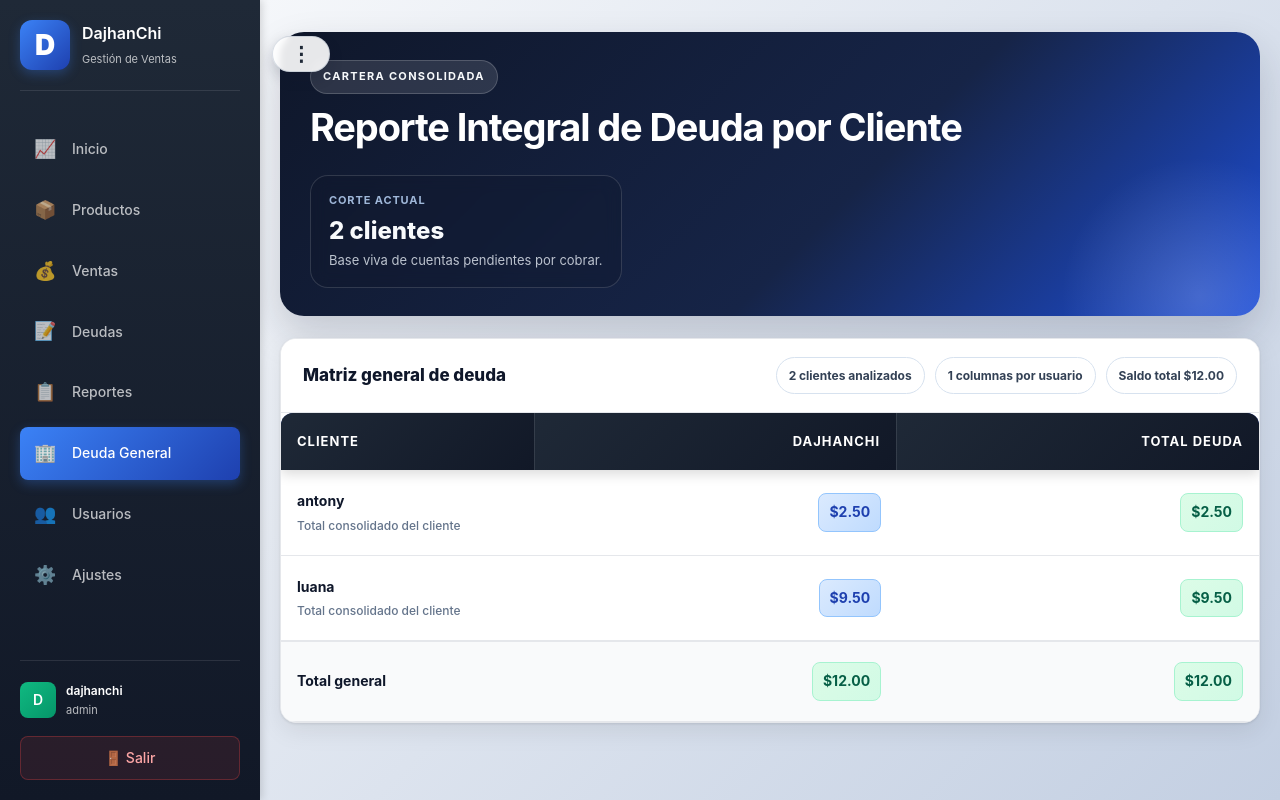
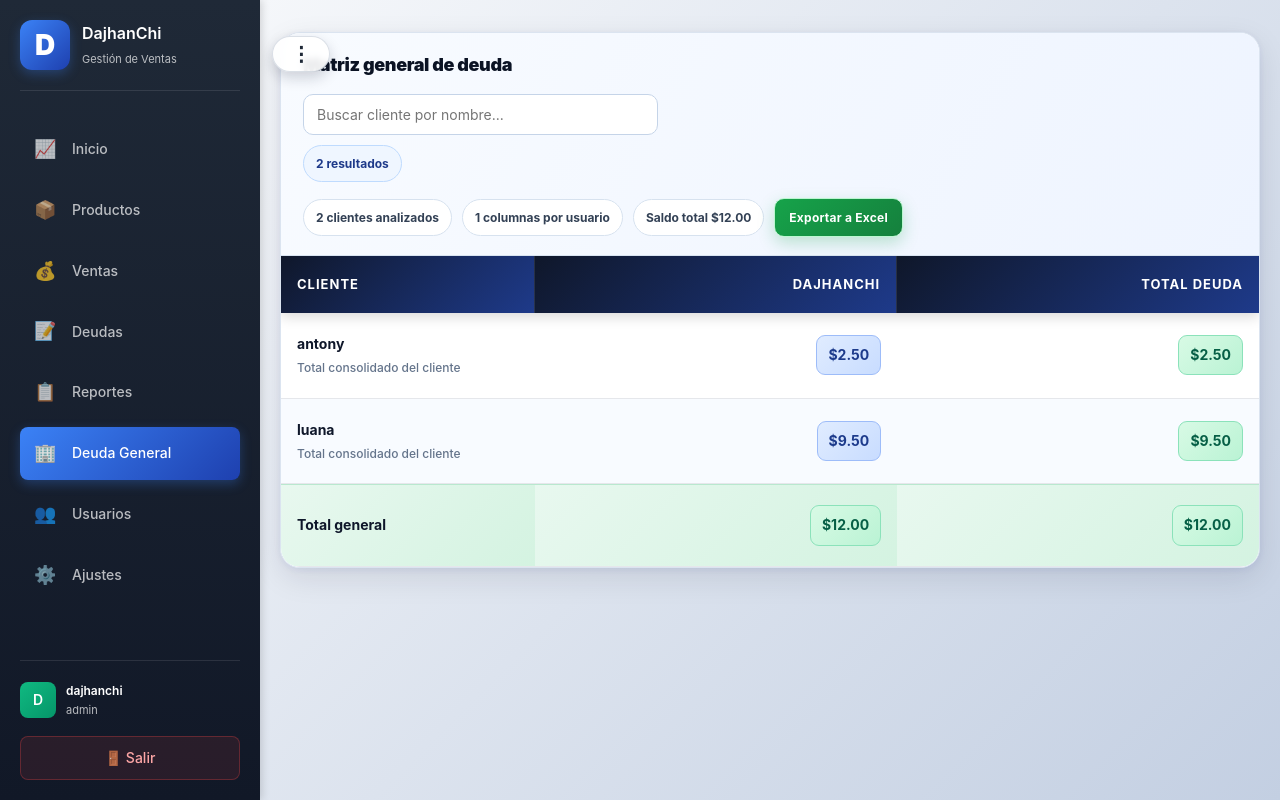
Before and after one commit to DajhanChi/DajhanChi_Ventas, a Flask app: page /reports/debts-matrix in a window 1280 px wide. Run offline with Flask 3, Linux system fonts and the light colour scheme; a user stored in the database is signed in.

Commit message:
ultima actualizacion

```diff
--- a/app.py
+++ b/app.py
@@ -3,10 +3,12 @@ import sqlite3
 import threading
 import time
 import json
+import importlib
 from collections import defaultdict
 from datetime import datetime, date, timedelta
 from decimal import Decimal, InvalidOperation
 from functools import wraps
+from io import BytesIO
 
 from dotenv import load_dotenv
 
@@ -1364,6 +1366,104 @@ def debt_customer_receipt():
     )
 
 
+@app.route("/debts/payments")
+@login_required
+@require_permission("debts")
+def payments_history():
+    user_id = session.get("user_id")
+    customer_filter_text = request.args.get("customer", "").strip()
+    recent_payments_query = (
+        Payment.query.join(Sale)
+        .filter(Sale.user_id == user_id)
+        .options(
+            db.joinedload(Payment.sale).joinedload(Sale.items).joinedload(SaleItem.product)
+        )
+        .order_by(Payment.created_at.desc())
+    )
+
+    recent_payments = recent_payments_query.limit(300).all()
+    grouped_by_customer = {}
+    for payment in recent_payments:
+        sale = payment.sale
+        customer_name = (sale.customer_name or "Sin nombre").strip() if sale else "Sin nombre"
+        if customer_filter_text and customer_filter_text.lower() not in customer_name.lower():
+            continue
+
+        customer_key = customer_name.lower()
+        customer_group = grouped_by_customer.setdefault(customer_key, {
+            "customer_name": customer_name,
+            "total_paid_cents": 0,
+            "payment_count": 0,
+            "latest_payment_at": None,
+            "payments": [],
+        })
+
+        sale_items_summary = []
+        if sale and sale.items:
+            for item in sale.items:
+                product_name = item.product.name if item.product else "Producto eliminado"
+                sale_items_summary.append({
+                    "product_name": product_name,
+                    "qty": item.qty,
+                    "line_total_cents": item.line_total_cents,
+                })
+
+        customer_group["total_paid_cents"] += payment.amount_cents or 0
+        customer_group["payment_count"] += 1
+        if not customer_group["latest_payment_at"] or payment.created_at > customer_group["latest_payment_at"]:
+            customer_group["latest_payment_at"] = payment.created_at
+
+        customer_group["payments"].append({
+            "payment": payment,
+            "sale_items_summary": sale_items_summary,
+            "payment_date": payment.created_at.date(),
+            "payment_date_label": payment.created_at.strftime("%d/%m/%Y"),
+        })
+
+    grouped_customers = []
+    for customer_group in grouped_by_customer.values():
+        payments_by_date = {}
+        for payment_row in customer_group["payments"]:
+            date_key = payment_row["payment_date"]
+            date_group = payments_by_date.setdefault(date_key, {
+                "date_key": date_key,
+                "date_label": payment_row["payment_date_label"],
+                "total_paid_cents": 0,
+                "payments": [],
+            })
+            date_group["total_paid_cents"] += payment_row["payment"].amount_cents or 0
+            date_group["payments"].append(payment_row)
+
+        customer_group["date_groups"] = sorted(
+            payments_by_date.values(),
+            key=lambda group: group["date_key"],
+            reverse=True,
+        )
+        grouped_customers.append(customer_group)
+
+    grouped_customers = sorted(
+        grouped_customers,
+        key=lambda group: group["latest_payment_at"] or datetime.min,
+        reverse=True,
+    )
+
+    shown_payments = [payment_row["payment"] for customer_group in grouped_customers for date_group in customer_group["date_groups"] for payment_row in date_group["payments"]]
+
+    payments_summary = {
+        "customer_count": len(grouped_customers),
+        "payment_count": len(shown_payments),
+        "total_cents": sum((payment.amount_cents or 0) for payment in shown_payments),
+        "latest_payment_at": shown_payments[0].created_at if shown_payments else None,
+    }
+
+    return render_template(
+        "payments_history.html",
+        customer_filter_text=customer_filter_text,
+        grouped_customers=grouped_customers,
+        payments_summary=payments_summary,
+    )
+
+
 @app.route("/reports/debts-matrix/receipt")
 @login_required
 @require_permission("reports")
@@ -1624,10 +1724,7 @@ def reports():
     )
 
 
-@app.route("/reports/debts-matrix")
-@login_required
-@require_permission("reports")
-def reports_debts_matrix():
+def _build_debts_matrix_data():
     debts = (
         db.session.query(
             db.func.coalesce(Sale.customer_name, "").label("customer_name"),
@@ -1681,17 +1778,198 @@ def reports_debts_matrix():
     top_customers = sorted(rows, key=lambda r: r["total_debt_cents"], reverse=True)[:10]
     top_users = sorted(debt_by_user.items(), key=lambda item: item[1], reverse=True)
 
+    return {
+        "users": users,
+        "rows": rows,
+        "total_debt_cents": total_debt_cents,
+        "total_customers": len(rows),
+        "total_users": len(users),
+        "debt_by_user": debt_by_user,
+        "top_customers": top_customers,
+        "top_users": top_users,
+    }
+
+
+@app.route("/reports/debts-matrix")
+@login_required
+@require_permission("reports")
+def reports_debts_matrix():
+    matrix_data = _build_debts_matrix_data()
+
     return render_template(
         "debts_matrix_report.html",
-        users=users,
-        rows=rows,
-        total_debt_cents=total_debt_cents,
-        total_customers=len(rows),
-        total_users=len(users),
-        debt_by_user=debt_by_user,
-        top_customers=top_customers,
-        top_users=top_users,
-    )
+        users=matrix_data["users"],
+        rows=matrix_data["rows"],
+        total_debt_cents=matrix_data["total_debt_cents"],
+        total_customers=matrix_data["total_customers"],
+        total_users=matrix_data["total_users"],
+        debt_by_user=matrix_data["debt_by_user"],
+        top_customers=matrix_data["top_customers"],
+        top_users=matrix_data["top_users"],
+    )
+
+
+@app.route("/reports/debts-matrix/export")
+@login_required
+@require_permission("reports")
+def reports_debts_matrix_export():
+    openpyxl = importlib.import_module("openpyxl")
+    styles = importlib.import_module("openpyxl.styles")
+    utils = importlib.import_module("openpyxl.utils")
+    table_module = importlib.import_module("openpyxl.worksheet.table")
+
+    Workbook = openpyxl.Workbook
+    Alignment = styles.Alignment
+    Border = styles.Border
+    Font = styles.Font
+    PatternFill = styles.PatternFill
+    Side = styles.Side
+    get_column_letter = utils.get_column_letter
+    Table = table_module.Table
+    TableStyleInfo = table_module.TableStyleInfo
+
+    matrix_data = _build_debts_matrix_data()
+    users = matrix_data["users"]
+
+    workbook = Workbook()
+    sheet = workbook.active
+    sheet.title = "Deuda general"
+
+    headers = ["Cliente", *users, "Total deuda"]
+    user_count = len(users)
+    max_col = len(headers)
+    last_col_letter = get_column_letter(max_col)
+    first_user_col_letter = get_column_letter(2)
+    last_user_col_letter = get_column_letter(max_col - 1) if user_count > 0 else None
+    title = "REPORTE DE DEUDA GENERAL"
+
+    sheet.merge_cells(f"A1:{last_col_letter}1")
+    sheet["A1"] = title
+    sheet["A1"].font = Font(name="Calibri", size=15, bold=True, color="FFFFFF")
+    sheet["A1"].alignment = Alignment(horizontal="center", vertical="center")
+    sheet["A1"].fill = PatternFill(fill_type="solid", fgColor="0F172A")
+
+    sheet.merge_cells(f"A2:{last_col_letter}2")
+    sheet["A2"] = f"Generado: {datetime.now().strftime('%d/%m/%Y %H:%M')} | Clientes: {matrix_data['total_customers']} | Vendedores: {matrix_data['total_users']}"
+    sheet["A2"].font = Font(name="Calibri", size=11, color="334155")
+    sheet["A2"].alignment = Alignment(horizontal="center", vertical="center")
+    sheet["A2"].fill = PatternFill(fill_type="solid", fgColor="E2E8F0")
+
+    summary_row = 3
+    table_start_row = 5
+    data_start_row = table_start_row + 1
+
+    sheet.cell(row=summary_row, column=1, value="Saldo total cartera")
+    sheet.merge_cells(start_row=summary_row, start_column=2, end_row=summary_row, end_column=max_col - 1)
+    summary_value_cell = sheet.cell(row=summary_row, column=max_col, value=f"=SUM({last_col_letter}{data_start_row}:{last_col_letter}{data_start_row})")
+    sheet.cell(row=summary_row, column=1).font = Font(name="Calibri", size=11, bold=True, color="0F172A")
+    sheet.cell(row=summary_row, column=1).fill = PatternFill(fill_type="solid", fgColor="E2E8F0")
+    sheet.cell(row=summary_row, column=1).alignment = Alignment(horizontal="left", vertical="center")
+    summary_value_cell.font = Font(name="Calibri", size=12, bold=True, color="065F46")
+    summary_value_cell.fill = PatternFill(fill_type="solid", fgColor="DCFCE7")
+    summary_value_cell.number_format = '"$"#,##0.00'
+    summary_value_cell.alignment = Alignment(horizontal="right", vertical="center")
+
+    for idx, header in enumerate(headers, start=1):
+        header_cell = sheet.cell(row=table_start_row, column=idx, value=header)
+        header_cell.font = Font(name="Calibri", size=11, bold=True, color="FFFFFF")
+        header_cell.fill = PatternFill(fill_type="solid", fgColor="1E293B")
+        header_cell.alignment = Alignment(horizontal="center", vertical="center")
+
+    current_row = data_start_row
+    for row in matrix_data["rows"]:
+        sheet.cell(row=current_row, column=1, value=row["customer_name"])
+        for idx, username in enumerate(users, start=2):
+            debt_cents = row["debts_by_user"].get(username, 0)
+            cell = sheet.cell(row=current_row, column=idx, value=debt_cents / 100)
+            cell.number_format = '"$"#,##0.00'
+        if user_count > 0:
+            total_formula = f"=SUM({first_user_col_letter}{current_row}:{last_user_col_letter}{current_row})"
+        else:
+            total_formula = "=0"
+        total_cell = sheet.cell(row=current_row, column=max_col, value=total_formula)
+        total_cell.number_format = '"$"#,##0.00'
+        current_row += 1
+
+    total_row_idx = current_row
+    sheet.cell(row=total_row_idx, column=1, value="Total general")
+    has_data_rows = total_row_idx > data_start_row
+    for idx, _ in enumerate(headers[1:], start=2):
+        col_letter = get_column_letter(idx)
+        if has_data_rows:
+            total_formula = f"=SUBTOTAL(109,{col_letter}{data_start_row}:{col_letter}{total_row_idx - 1})"
+        else:
+            total_formula = "=0"
+        cell = sheet.cell(row=total_row_idx, column=idx, value=total_formula)
+        cell.number_format = '"$"#,##0.00'
+    summary_value_cell.value = f"={last_col_letter}{total_row_idx}"
+
+    thin_border = Border(
+        left=Side(style="thin", color="CBD5E1"),
+        right=Side(style="thin", color="CBD5E1"),
+        top=Side(style="thin", color="CBD5E1"),
+        bottom=Side(style="thin", color="CBD5E1"),
+    )
+
+    for row_idx in range(table_start_row, total_row_idx + 1):
+        for col_idx in range(1, max_col + 1):
+            cell = sheet.cell(row=row_idx, column=col_idx)
+            cell.border = thin_border
+            if col_idx == 1:
+                cell.alignment = Alignment(horizontal="left", vertical="center")
+            else:
+                cell.alignment = Alignment(horizontal="right", vertical="center")
+                cell.number_format = '"$"#,##0.00'
+
+    for col_idx in range(1, max_col + 1):
+        total_cell = sheet.cell(row=total_row_idx, column=col_idx)
+        total_cell.fill = PatternFill(fill_type="solid", fgColor="0F766E")
+        total_cell.font = Font(name="Calibri", size=11, bold=True, color="FFFFFF")
+
+    table_ref = f"A{table_start_row}:{last_col_letter}{max(total_row_idx - 1, table_start_row + 1)}"
+    debt_table = Table(displayName="DeudaGeneral", ref=table_ref)
+    debt_table.tableStyleInfo = TableStyleInfo(
+        name="TableStyleMedium9",
+        showFirstColumn=False,
+        showLastColumn=False,
+        showRowStripes=True,
+        showColumnStripes=False,
+    )
+    sheet.add_table(debt_table)
+
+    sheet.freeze_panes = f"B{data_start_row}"
+
+    sheet.row_dimensions[1].height = 30
+    sheet.row_dimensions[2].height = 22
+    sheet.row_dimensions[3].height = 22
+    sheet.row_dimensions[table_start_row].height = 24
+
+    for col_idx in range(1, max_col + 1):
+        max_length = 0
+        col_letter = get_column_letter(col_idx)
+        for row_idx in range(table_start_row, total_row_idx + 1):
+            value = sheet.cell(row=row_idx, column=col_idx).value
+            display_text = "" if value is None else str(value)
+            max_length = max(max_length, len(display_text))
+
+        if col_idx == 1:
+            sheet.column_dimensions[col_letter].width = min(max(24, max_length + 3), 42)
+        else:
+            sheet.column_dimensions[col_letter].width = min(max(14, max_length + 4), 22)
+
+    sheet.page_setup.orientation = "landscape"
+    sheet.page_setup.fitToWidth = 1
+    sheet.page_setup.fitToHeight = 0
+
+    output = BytesIO()
+    workbook.save(output)
+    output.seek(0)
+
+    timestamp = datetime.now().strftime("%Y%m%d-%H%M%S")
+    response = make_response(output.getvalue())
+    response.headers["Content-Type"] = "application/vnd.openxmlformats-officedocument.spreadsheetml.sheet"
+    response.headers["Content-Disposition"] = f"attachment; filename=deuda-general-{timestamp}.xlsx"
+    return response
 
 
 
--- a/requirements.txt
+++ b/requirements.txt
@@ -4,3 +4,4 @@ Flask-Migrate==4.0.5
 Flask-Compress==1.14.0
 Werkzeug==3.0.1
 python-dotenv==1.0.0
+openpyxl==3.1.5
--- a/templates/debt_receipt.html
+++ b/templates/debt_receipt.html
@@ -361,11 +361,6 @@ body.compact-print .receipt-body {
         border-radius: 10px; display: inline-block;
     }
 }
-
-    .receipt-body {
-        page-break-inside: auto;
-    }
-}
 </style>
 
 <div class="receipt-wrapper">
--- a/templates/debts_matrix_report.html
+++ b/templates/debts_matrix_report.html
@@ -4,6 +4,7 @@
 .report-shell {
     display: grid;
     gap: 22px;
+    align-content: start;
 }
 
 .report-hero {
@@ -144,11 +145,11 @@
 }
 
 .table-shell {
-    border-radius: 16px;
-    border: 1px solid #e5e7eb;
+    border-radius: 20px;
+    border: 1px solid #dbe4f0;
     overflow: hidden;
-    background: #ffffff;
-    box-shadow: 0 1px 3px rgba(0, 0, 0, 0.1), 0 8px 24px rgba(0, 0, 0, 0.08);
+    background: linear-gradient(180deg, #ffffff 0%, #f8fbff 100%);
+    box-shadow: 0 10px 30px rgba(15, 23, 42, 0.1), 0 2px 8px rgba(30, 64, 175, 0.08);
 }
 
 .table-toolbar {
@@ -157,16 +158,59 @@
     align-items: center;
     gap: 16px;
     padding: 18px 22px;
-    border-bottom: 1px solid #e5e7eb;
-    background: #ffffff;
+    border-bottom: 1px solid #d9e4f1;
+    background: linear-gradient(120deg, #f8fbff 0%, #eef4ff 100%);
     flex-wrap: wrap;
 }
 
 .table-title {
     margin: 0;
+    color: #0b1324;
+    font-size: 18px;
+    font-weight: 900;
+    letter-spacing: -0.02em;
+}
+
+.table-heading {
+    display: grid;
+    gap: 10px;
+}
+
+.customer-search-wrap {
+    display: flex;
+    align-items: center;
+    gap: 10px;
+    flex-wrap: wrap;
+}
+
+.customer-search-input {
+    width: min(420px, 100%);
+    padding: 11px 13px;
+    border-radius: 10px;
+    border: 1px solid #c5d4e8;
+    background: #ffffff;
     color: #0f172a;
-    font-size: 17px;
-    font-weight: 800;
+    font-size: 14px;
+    transition: border-color 0.2s ease, box-shadow 0.2s ease;
+}
+
+.customer-search-input:focus {
+    outline: none;
+    border-color: #3b82f6;
+    box-shadow: 0 0 0 3px rgba(59, 130, 246, 0.18);
+    background: #ffffff;
+}
+
+.search-result-chip {
+    display: inline-flex;
+    align-items: center;
+    padding: 8px 12px;
+    border-radius: 999px;
+    background: #eff6ff;
+    border: 1px solid #bfdbfe;
+    color: #1e3a8a;
+    font-size: 12px;
+    font-weight: 700;
 }
 
 .table-subtitle {
@@ -177,6 +221,13 @@
 
 .table-meta {
     display: flex;
+    gap: 10px;
+    flex-wrap: wrap;
+}
+
+.toolbar-actions {
+    display: flex;
+    align-items: center;
     gap: 10px;
     flex-wrap: wrap;
 }
@@ -193,11 +244,34 @@
     font-weight: 700;
 }
 
+.export-btn {
+    display: inline-flex;
+    align-items: center;
+    gap: 8px;
+    padding: 9px 14px;
+    border-radius: 10px;
+    text-decoration: none;
+    border: 1px solid #bbf7d0;
+    background: linear-gradient(135deg, #16a34a 0%, #15803d 100%);
+    color: #ffffff;
+    font-size: 12px;
+    font-weight: 700;
+    letter-spacing: 0.02em;
+    box-shadow: 0 6px 16px rgba(22, 163, 74, 0.25);
+    transition: transform 0.15s ease, box-shadow 0.2s ease;
+}
+
+.export-btn:hover {
+    transform: translateY(-1px);
+    box-shadow: 0 8px 20px rgba(22, 163, 74, 0.35);
+}
+
 .table-wrap {
     max-height: 600px;
     overflow-y: auto;
     overflow-x: auto;
-    border-radius: 12px;
+    border-radius: 0 0 16px 16px;
+    background: #ffffff;
 }
 
 .table-wrap::-webkit-scrollbar {
@@ -230,7 +304,7 @@ table.debt-matrix thead th {
     position: sticky;
     top: 0;
     z-index: 10;
-    background: linear-gradient(135deg, #1f2937 0%, #111827 100%);
+    background: linear-gradient(135deg, #0f172a 0%, #1e3a8a 100%);
     color: #ffffff;
     text-align: right;
     padding: 18px 16px;
@@ -260,14 +334,18 @@ table.debt-matrix tfoot td {
 
 table.debt-matrix tbody tr {
     background: #ffffff;
-    transition: all 0.2s ease;
+    transition: transform 0.18s ease, box-shadow 0.2s ease, background 0.2s ease;
     border-bottom: 1px solid #e5e7eb;
 }
 
+table.debt-matrix tbody tr:nth-child(even) {
+    background: #f8fbff;
+}
+
 table.debt-matrix tbody tr:hover {
-    background: #f9fafb;
-    transform: translateX(2px);
-    box-shadow: -4px 0 0 0 #3b82f6, 0 2px 8px rgba(0, 0, 0, 0.08);
+    background: #eef5ff;
+    transform: translateX(3px);
+    box-shadow: -4px 0 0 0 #2563eb, 0 6px 18px rgba(30, 64, 175, 0.14);
 }
 
 table.debt-matrix tbody td:first-child,
@@ -299,14 +377,14 @@ table.debt-matrix tfoot td:first-child {
     justify-content: flex-end;
     min-width: 0;
     max-width: 100%;
-    padding: 7px 10px;
-    border-radius: 8px;
-    background: linear-gradient(135deg, #dbeafe 0%, #bfdbfe 100%);
-    color: #1e40af;
+    padding: 8px 11px;
+    border-radius: 9px;
+    background: linear-gradient(135deg, #e0ecff 0%, #c8dcff 100%);
+    color: #1d3b8c;
     font-weight: 700;
     white-space: normal;
     word-break: break-word;
-    border: 1px solid #93c5fd;
+    border: 1px solid #9dbcf9;
 }
 
 .amount-link {
@@ -316,7 +394,7 @@ table.debt-matrix tfoot td:first-child {
 
 .amount-link:hover .amount-pill {
     transform: translateY(-1px);
-    box-shadow: 0 4px 12px rgba(59, 130, 246, 0.22);
+    box-shadow: 0 6px 14px rgba(37, 99, 235, 0.26);
 }
 
 .cell-zero {
@@ -331,9 +409,9 @@ table.debt-matrix tfoot td:first-child {
 
 .col-total .amount-pill,
 .total-amount {
-    background: linear-gradient(135deg, #dcfce7 0%, #d1fae5 100%);
+    background: linear-gradient(135deg, #d8fae5 0%, #baf3d4 100%);
     color: #065f46;
-    border-color: #a7f3d0;
+    border-color: #8be2ba;
 }
 
 tfoot td {
@@ -341,14 +419,14 @@ tfoot td {
     bottom: 0;
     z-index: 6;
     font-weight: 800;
-    background: #f9fafb;
-    border-top: 1px solid #e5e7eb;
+    background: linear-gradient(135deg, #e8f8ef 0%, #d4f3e1 100%);
+    border-top: 1px solid #b9e8cf;
     border-bottom: none;
 }
 
 tfoot td:first-child {
     z-index: 7;
-    background: #f9fafb;
+    background: linear-gradient(135deg, #e8f8ef 0%, #d4f3e1 100%);
 }
 
 .empty-report {
@@ -364,6 +442,16 @@ tfoot td:first-child {
 .empty-report h3 {
     margin: 0 0 8px 0;
     color: #0f172a;
+}
+
+.search-empty-state {
+    display: none;
+    padding: 18px 14px;
+    text-align: center;
+    color: #64748b;
+    font-weight: 600;
+    border-top: 1px solid #e5e7eb;
+    background: #f8fafc;
 }
 
 @media (max-width: 980px) {
@@ -394,30 +482,29 @@ tfoot td:first-child {
 </style>
 
 <div class="report-shell">
-    <section class="report-hero animate-card-pop">
-        <div class="report-hero-top">
-            <div>
-                <div class="report-kicker">Cartera consolidada</div>
-                <h1>Reporte Integral de Deuda por Cliente</h1>
-            </div>
-            <div class="hero-note">
-                <div class="hero-note-label">Corte actual</div>
-                <div class="hero-note-value">{{ rows|length }} clientes</div>
-                <div class="hero-note-caption">Base viva de cuentas pendientes por cobrar.</div>
-            </div>
-        </div>
-    </section>
-
     {% if rows %}
     <div class="table-shell animate-slide-up">
         <div class="table-toolbar">
-            <div>
+            <div class="table-heading">
                 <h2 class="table-title">Matriz general de deuda</h2>
+                <div class="customer-search-wrap">
+                    <input
+                        id="customerDebtSearch"
+                        class="customer-search-input"
+                        type="search"
+                        placeholder="Buscar cliente por nombre..."
+                        autocomplete="off"
+                    />
+                    <span id="searchResultCount" class="search-result-chip">{{ rows|length }} resultados</span>
+                </div>
             </div>
-            <div class="table-meta">
-                <div class="meta-chip">{{ rows|length }} clientes analizados</div>
-                <div class="meta-chip">{{ users|length }} columnas por usuario</div>
-                <div class="meta-chip">Saldo total {{ total_debt_cents|money }}</div>
+            <div class="toolbar-actions">
+                <div class="table-meta">
+                    <div class="meta-chip">{{ rows|length }} clientes analizados</div>
+                    <div class="meta-chip">{{ users|length }} columnas por usuario</div>
+                    <div class="meta-chip">Saldo total {{ total_debt_cents|money }}</div>
+                </div>
+                <a class="export-btn" href="{{ url_for('reports_debts_matrix_export') }}">Exportar a Excel</a>
             </div>
         </div>
         <div class="table-wrap">
@@ -475,6 +562,7 @@ tfoot td:first-child {
                 </tfoot>
             </table>
         </div>
+        <div id="searchEmptyState" class="search-empty-state">No se encontraron clientes con ese nombre.</div>
     </div>
     {% else %}
     <div class="empty-report animate-card-pop">
@@ -483,4 +571,47 @@ tfoot td:first-child {
     </div>
     {% endif %}
 </div>
+
+<script>
+(function () {
+    const searchInput = document.getElementById('customerDebtSearch');
+    const resultCount = document.getElementById('searchResultCount');
+    const emptyState = document.getElementById('searchEmptyState');
+    const table = document.querySelector('table.debt-matrix');
+
+    if (!searchInput || !resultCount || !emptyState || !table) {
+        return;
+    }
+
+    const bodyRows = Array.from(table.querySelectorAll('tbody tr'));
+
+    function normalizeText(value) {
+        return (value || '')
+            .toLowerCase()
+            .normalize('NFD')
+            .replace(/[\u0300-\u036f]/g, '');
+    }
+
+    function updateFilter() {
+        const term = normalizeText(searchInput.value.trim());
+        let visible = 0;
+
+        bodyRows.forEach((row) => {
+            const nameCell = row.querySelector('.customer-label');
+            const customerName = normalizeText(nameCell ? nameCell.textContent : '');
+            const matches = term === '' || customerName.includes(term);
+
+            row.style.display = matches ? '' : 'none';
+            if (matches) {
+                visible += 1;
+            }
+        });
+
+        resultCount.textContent = visible + (visible === 1 ? ' resultado' : ' resultados');
+        emptyState.style.display = visible === 0 ? 'block' : 'none';
+    }
+
+    searchInput.addEventListener('input', updateFilter);
+})();
+</script>
 {% endblock %}
```
Also changed, not shown: templates/dashboard.html (+19 -3 lines), templates/debts.html (+8 -3 lines), templates/payments_history.html (added, +131 -0 lines), templates/product_form.html (+8 -2 lines), templates/reports.html (+25 -9 lines), instance/app.db.
